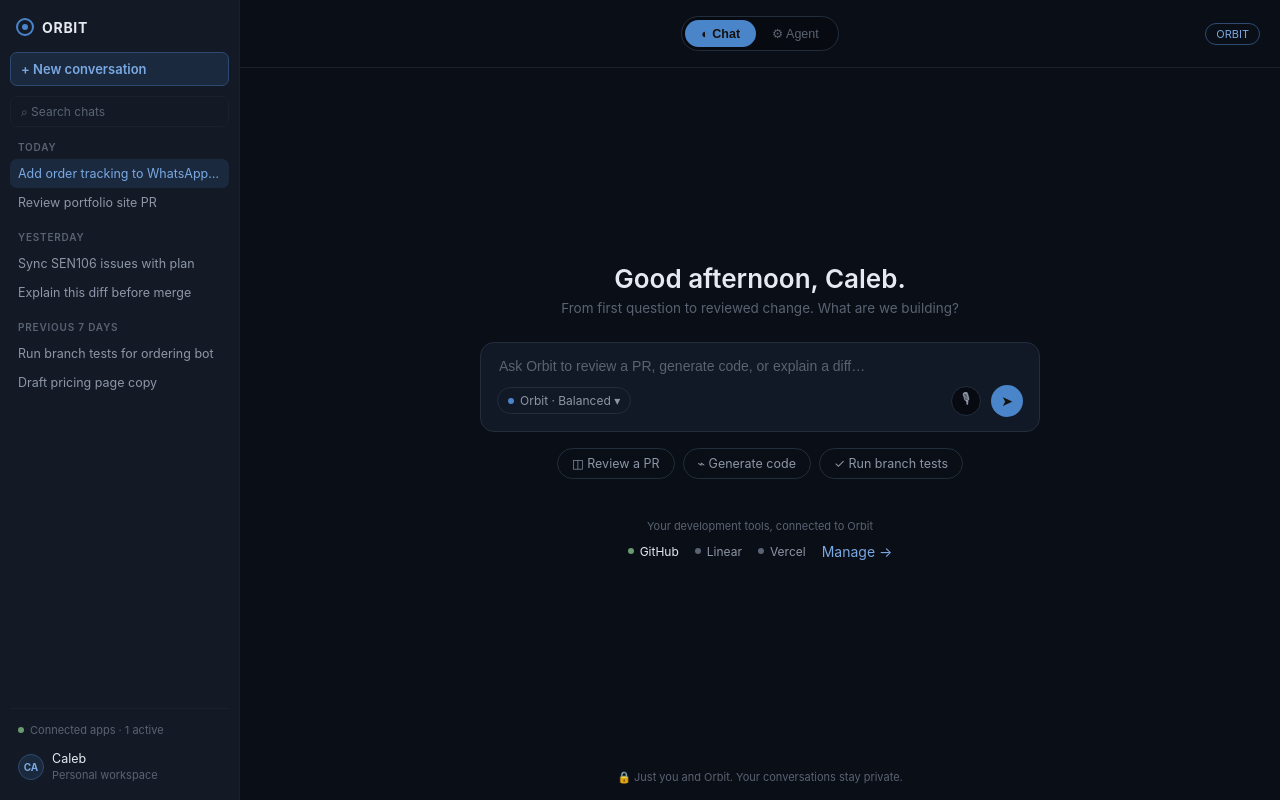
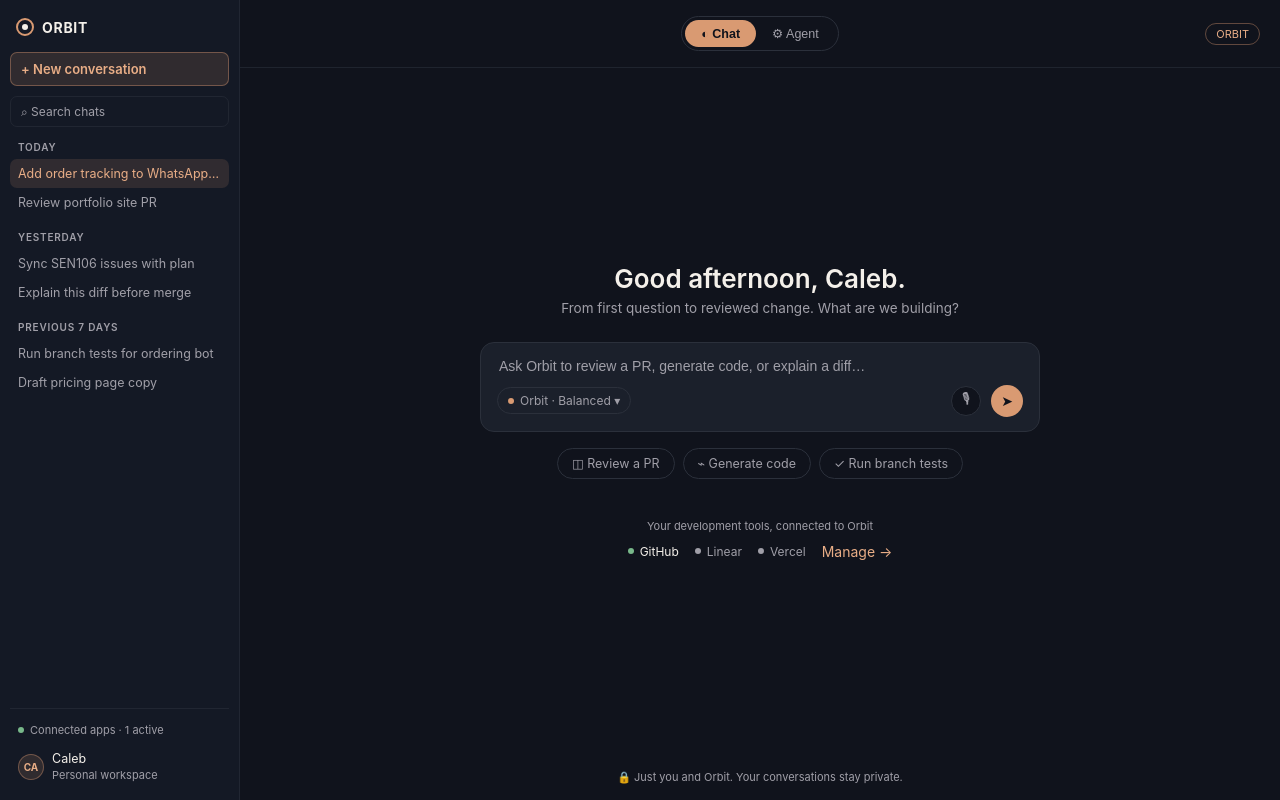
Before and after one commit to CalebPiusC/ORBIT...BETA, a Flask app: page / in a window 1280 px wide. Run offline with Flask 3, Linux system fonts and the light colour scheme; some libraries are stand-ins or nearby versions.

Commit message:
Refine ORBIT palette to Midnight Navy + Soft Copper
Update the existing theme tokens in layout.html and the approval-button
styles in task.html to the official palette. Layout, markup, behavior,
and the approval gate are unchanged.

- Surfaces: Midnight Navy, Sidebar Navy, Deep Slate, Border Grey.
- Text: Warm White primary, Ash Grey secondary.
- Brand accent: Soft Copper replaces the blue accent; Copper Hover for
  lighter labels and hover states. Button text on copper is Midnight Navy.
- ORBIT symbol: copper ring, Warm White center dot; geometry unchanged.
- Status colors kept distinct: success, warning, error use the palette
  green, amber, red.
- Color-only hover and focus states on copper buttons.

Co-authored-by: arena-agent <297053741+arena-agent@users.noreply.github.com>

```diff
--- a/app/templates/layout.html
+++ b/app/templates/layout.html
@@ -6,31 +6,35 @@
 <title>{% block title %}ORBIT{% endblock %}</title>
 <style>
   /* ===========================================================
-     ORBIT — home screen + coding-agent task view, in dark blue.
-     Palette and structure are carried over verbatim from
-     design/orbit_mockup.html (the reference mockup). The dev-only
-     screen switcher from the mockup is removed; each screen is now
-     its own route/template. Do not redesign this CSS.
+     ORBIT — home screen + coding-agent task view, in Midnight Navy
+     with Soft Copper accents and Warm White text. Layout and structure
+     are unchanged from the original build; only the palette was
+     refined. Do not redesign this CSS.
      =========================================================== */
 
   :root {
-    --bg: #0a0e16;
-    --bg-raised: #131a26;
-    --bg-sunken: #070a10;
-    --bg-card: #111826;
-    --border: #232e3d;
-    --border-soft: #1a2129;
-    --text: #e6e9f0;
-    --text-dim: #8d96a6;
-    --text-faint: #5a6372;
-    --accent: #4a84c9;
-    --accent-bright: #7aa8e2;
-    --accent-dim: #2d4a73;
-    --accent-wash: rgba(74, 132, 201, 0.14);
-    --green: #6a9a6f;
-    --amber: #c9a24a;
-    --red: #c9534a;
-    --red-wash: rgba(201, 83, 74, 0.12);
+    /* Brand surfaces */
+    --bg: #10131C;            /* Midnight Navy — main background */
+    --bg-raised: #141925;     /* Sidebar Navy — sidebar */
+    --bg-sunken: #10131C;     /* inset surfaces (Midnight Navy) */
+    --bg-card: #1B202B;       /* Deep Slate — inputs, cards, panels */
+    --border: #2B303B;        /* Border Grey */
+    --border-soft: rgba(43, 48, 59, 0.6);  /* Border Grey, subtler separators */
+    /* Text */
+    --text: #F4F0EA;          /* Warm White — primary text, wordmark */
+    --text-dim: #A09FA8;      /* Ash Grey — secondary text */
+    --text-faint: #A09FA8;    /* Ash Grey — muted text (kept AA-readable) */
+    /* Brand accent — Soft Copper */
+    --accent: #D99A72;        /* Soft Copper */
+    --accent-bright: #E8AD86; /* Copper Hover — active/hover labels */
+    --accent-dim: rgba(217, 154, 114, 0.4);   /* copper border tint */
+    --accent-wash: rgba(217, 154, 114, 0.14); /* copper selected background */
+    --accent-soft: rgba(217, 154, 114, 0.35); /* focus ring */
+    /* Functional status colors — kept distinct from brand */
+    --green: #78B88A;         /* Success */
+    --amber: #E5B567;         /* Warning */
+    --red: #E17D7D;           /* Error */
+    --red-wash: rgba(225, 125, 125, 0.12);
     --radius: 10px;
     --radius-sm: 7px;
     font-family: -apple-system, BlinkMacSystemFont, "Inter", "Segoe UI", sans-serif;
@@ -47,8 +51,9 @@
     display: flex; flex-direction: column; padding: 14px 10px;
   }
   .sidebar-brand { display: flex; align-items: center; gap: 8px; padding: 4px 6px 16px; font-weight: 700; letter-spacing: 0.05em; }
+  /* ORBIT orbital symbol: copper ring, Warm White center dot (geometry unchanged). */
   .brand-mark { width: 18px; height: 18px; border-radius: 50%; border: 2px solid var(--accent); position: relative; flex-shrink: 0; }
-  .brand-mark::after { content: ""; position: absolute; inset: 4px; border-radius: 50%; background: var(--accent); }
+  .brand-mark::after { content: ""; position: absolute; inset: 4px; border-radius: 50%; background: var(--text); }
 
   .new-convo {
     display: flex; align-items: center; gap: 8px;
@@ -56,6 +61,7 @@
     color: var(--accent-bright); border-radius: var(--radius-sm);
     padding: 8px 10px; font-size: 13px; font-weight: 600; cursor: pointer; margin-bottom: 10px;
   }
+  .new-convo:hover { border-color: var(--accent); }
   .sidebar-search {
     display: flex; align-items: center; gap: 8px;
     color: var(--text-faint); font-size: 12px;
@@ -111,7 +117,8 @@
     padding: 6px 16px; border-radius: 999px; font-size: 12.5px; cursor: pointer;
     display: flex; align-items: center; gap: 6px;
   }
-  .mode-toggle button.active { background: var(--accent); color: #16110c; font-weight: 600; }
+  .mode-toggle button.active { background: var(--accent); color: #10131C; font-weight: 600; }
+  .mode-toggle button.active:hover { background: var(--accent-bright); }
   .plus-badge {
     position: absolute; right: 20px; top: 50%; transform: translateY(-50%);
     font-size: 11px; color: var(--accent-bright); border: 1px solid var(--accent-dim);
@@ -131,6 +138,7 @@
     background: var(--bg-card); border: 1px solid var(--border);
     border-radius: 14px; padding: 14px 16px;
   }
+  .home-composer:focus-within { border-color: var(--accent-dim); }
   .home-composer input {
     width: 100%; background: transparent; border: none; outline: none;
     color: var(--text); font-size: 14px; margin-bottom: 10px;
@@ -152,13 +160,15 @@
   }
   .send-btn-round {
     width: 32px; height: 32px; border-radius: 50%;
-    background: var(--accent); border: none; color: #16110c;
+    background: var(--accent); border: none; color: #10131C;
     display: flex; align-items: center; justify-content: center; cursor: pointer;
     /* The mockup drew this as a div; as a real <button> it must not inherit
        the browser's button font/padding, and it needs a visible focus ring. */
     font: inherit; padding: 0;
   }
-  .send-btn-round:focus-visible { outline: none; box-shadow: 0 0 0 2px var(--accent-soft, rgba(255,255,255,.25)); }
+  .send-btn-round:hover { background: var(--accent-bright); }
+  .send-btn-round:focus-visible { outline: none; box-shadow: 0 0 0 2px var(--accent-soft); }
+  button:focus-visible { outline: 2px solid var(--accent-soft); outline-offset: 2px; }
 
   .suggestion-chips { display: flex; gap: 8px; margin-top: 16px; }
   .chip {
@@ -264,7 +274,7 @@
   .chat-bubble.orbit .who { color: var(--accent-bright); }
   .chat-bubble .body { color: var(--text); line-height: 1.5; }
   .chat-bubble .meta { font-size: 10.5px; color: var(--text-faint); margin-top: 4px; }
-  .task-chat-input { border-top: 1px solid var(--border-soft); padding: 10px 12px; display: flex; gap: 8px; align-items: center; }
+  .task-chat-input { border-top: 1px solid var(--border-soft); padding: 10px 12px; display: flex; gap: 8px; align-items: center; background: var(--bg-card); }
   .task-chat-input input { flex: 1; background: transparent; border: none; outline: none; color: var(--text); font-size: 12.5px; }
   .task-chat-input input::placeholder { color: var(--text-faint); }
 
@@ -307,9 +317,9 @@
     font-style: italic;
   }
   .chat-bubble .notice.error, .home-thread > .notice.error {
-    color: #e0655f; font-style: normal;
+    color: var(--red); font-style: normal;
   }
-  .chat-bubble .notice.warn { color: #c9a227; font-style: normal; }
+  .chat-bubble .notice.warn { color: var(--amber); font-style: normal; }
 </style>
 </head>
 <body>
--- a/app/templates/task.html
+++ b/app/templates/task.html
@@ -15,9 +15,10 @@
     cursor: pointer; font-weight: 600;
   }
   .approve-btn {
-    background: var(--accent); border: none; color: #16110c;
+    background: var(--accent); border: none; color: #10131C;
   }
-  .approve-btn:disabled { background: var(--accent-dim); color: var(--text-faint); cursor: default; }
+  .approve-btn:hover:not(:disabled) { background: var(--accent-bright); }
+  .approve-btn:disabled { background: var(--bg-card); box-shadow: inset 0 0 0 1px var(--border); color: var(--text-faint); cursor: default; }
   .apply-btn {
     background: transparent; border: 1px solid var(--border); color: var(--text-dim);
   }
```
